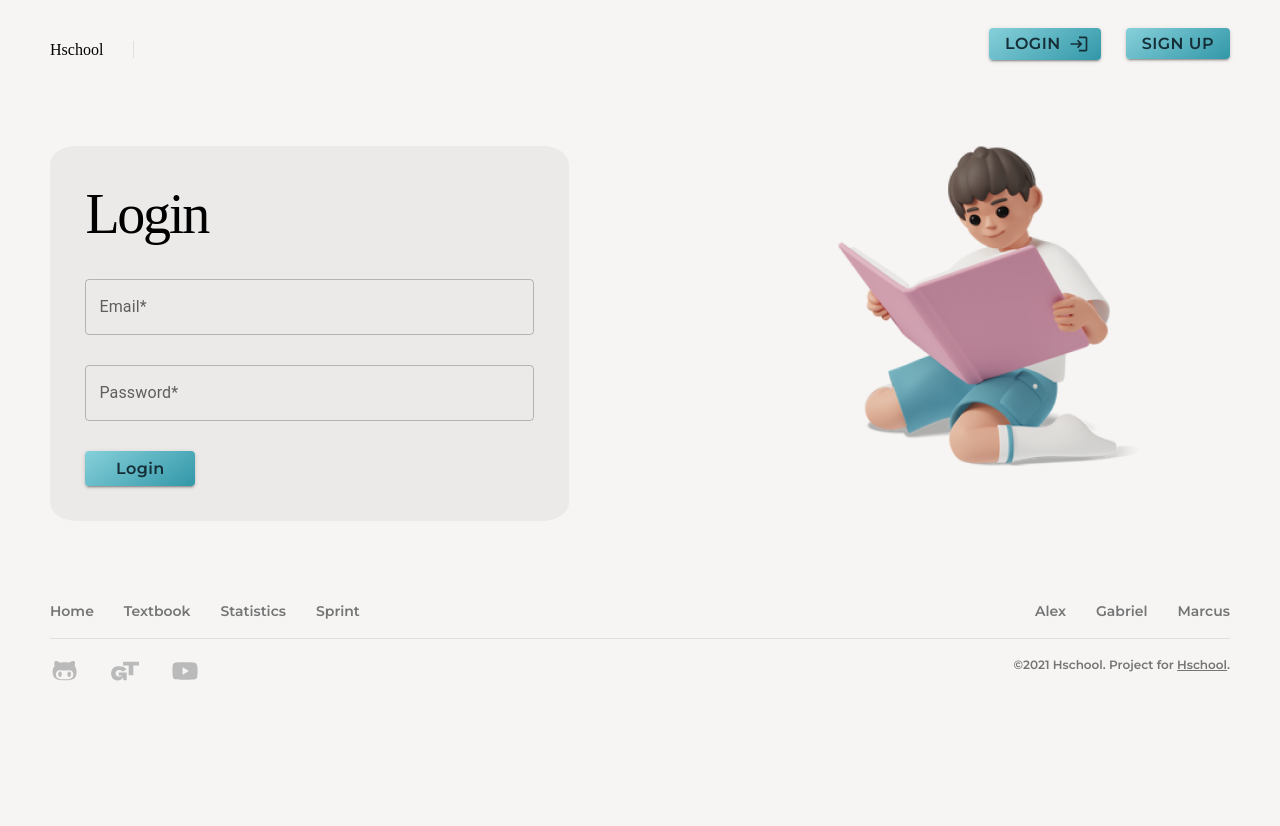
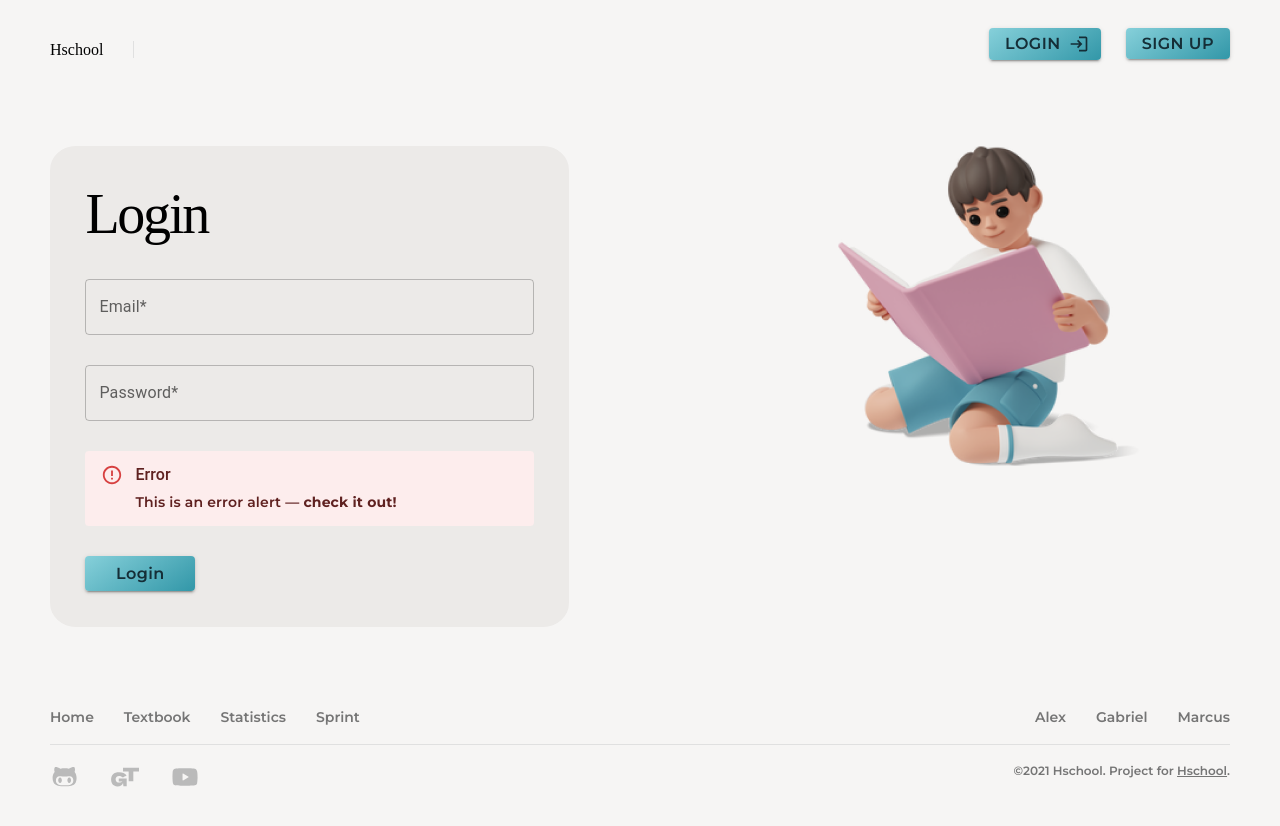
Before and after one commit to Wihctoh/EducationPlatform, a React (Create React App) app in the folder client/: page /login in a window 1280 px wide. Both pictures are taken after a click on the button "Login". Shown: the top 826 px of the page. Before the commit the page ends 800 px from the top, so only its background shows below. Built offline with nearby package versions, Linux system fonts and the light colour scheme; a web font is replaced by a local one.

Commit message:
fix theme

```diff
--- a/client/src/App.js
+++ b/client/src/App.js
@@ -4,7 +4,7 @@ import PreviewPages from "./pages/PreviewPage/PreviewPages";
 import { Routes, Route } from "react-router-dom";
 import RegPage from "./pages/RegPage/RegPage";
 
-import { ThemeProvider } from "@emotion/react";
+import { ThemeProvider } from "@mui/material/styles";
 import customTheme from "./theme";
 
 function App() {
--- a/client/src/components/Alert/Alert.jsx
+++ b/client/src/components/Alert/Alert.jsx
@@ -1,10 +1,13 @@
 import React from "react";
-import { Alert } from "@mui/material";
+import { Alert, AlertTitle } from "@mui/material";
+
+function close() {}
 
 const Alerts = () => {
   return (
-    <Alert variant="filled" severity="error">
-      Login Error!
+    <Alert severity="error" onClick={close}>
+      <AlertTitle>Error</AlertTitle>
+      This is an error alert — <strong>check it out!</strong>
     </Alert>
   );
 };
--- a/client/src/components/PreviewInfo/style.module.css
+++ b/client/src/components/PreviewInfo/style.module.css
@@ -1,9 +1,9 @@
 /* --------------------------------- preview section ---------------------- */
 
 .preview {
+  max-width: 1180px;
   margin: auto;
   padding: 95px 0 30px 0;
-  max-width: 1180px;
   display: flex;
   justify-content: space-between;
 
--- a/client/src/pages/LoginPage/LoginPage.jsx
+++ b/client/src/pages/LoginPage/LoginPage.jsx
@@ -1,10 +1,10 @@
 import Footer from "../../components/Footer/Footer";
 import Header from "../../components/Header/Header";
+import InputForm from "../../components/Input/InputForm";
 import style from "../LoginPage/LoginPage.module.css";
-import InputForm from "../../components/Input/InputForm";
 import { Button } from "@mui/material";
+import Alerts from "../../components/Alert/Alert";
 import { useState } from "react";
-import Alerts from "../../components/Alert/Alert";
 
 function LoginPage() {
   const [alert, setAlert] = useState();
@@ -22,6 +22,8 @@ function LoginPage() {
               { text: "Password*", type: "password" },
             ]}
           />
+
+          <>{alert}</>
 
           <Button
             variant="contained"
--- a/client/src/theme.js
+++ b/client/src/theme.js
@@ -1,12 +1,11 @@
 import { createTheme } from "@mui/material";
 
-const customTheme = () =>
-  createTheme({
-    palette: {
-      secondary: {
-        main: "#3297a8",
-      },
+const customTheme = createTheme({
+  palette: {
+    secondary: {
+      main: "#3297a8",
     },
-  });
+  },
+});
 
 export default customTheme;
```
